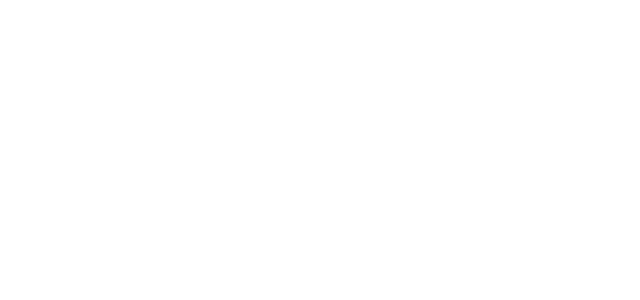
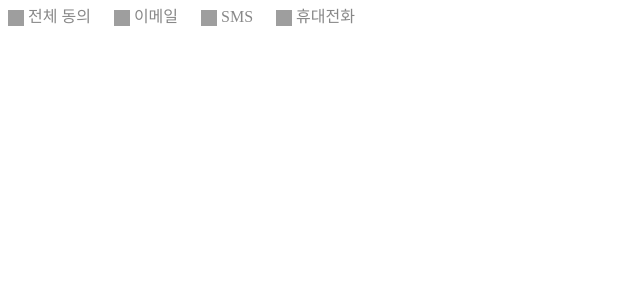
Before and after one commit to grab812/vue-stu, a Vue app: page / in a window 1280 px wide. Shown: the top 300 px of the page, without its empty margins (0-640 px from the left). Built offline with nearby package versions, Linux system fonts and the light colour scheme; grey boxes are pictures that could not be loaded.

Commit message:
회원가입 test

```diff
--- a/src/App.vue
+++ b/src/App.vue
@@ -1,7 +1,113 @@
 <template>
-	<div></div>
+	<div class="chk_group" id="cj_agree">
+		<span class="check_box" :class="{ on: allChecked }" @click="toggleAll">
+			<a href="#"
+				><span class="haze"
+					>전체 동의<span>{{ allChecked ? '선택됨' : '미선택됨' }}</span></span
+				></a
+			>
+			<input
+				type="checkbox"
+				class="chk"
+				v-model="allChecked"
+				@change="checkAll"
+			/>
+			<label class="label_check"><span class="ico"></span>전체 동의</label>
+		</span>
+
+		<span
+			v-for="(checked, label) in checkboxes"
+			:key="label"
+			class="check_box"
+			:class="{ on: checked }"
+			@click="toggleCheckbox(label)"
+		>
+			<a href="#"
+				><span class="haze"
+					>{{ label }}<span>{{ checked ? '선택됨' : '미선택됨' }}</span></span
+				></a
+			>
+			<input type="checkbox" class="chk" v-model="checkboxes[label]" />
+			<label class="label_check"><span class="ico"></span>{{ label }}</label>
+		</span>
+	</div>
 </template>
 
-<script setup></script>
+<script>
+export default {
+	data() {
+		return {
+			allChecked: true,
+			checkboxes: {
+				이메일: true,
+				SMS: true,
+				휴대전화: true,
+			},
+		};
+	},
+	watch: {
+		checkboxes: {
+			handler() {
+				this.updateAllChecked();
+			},
+			deep: true,
+		},
+	},
+	methods: {
+		toggleAll() {
+			this.allChecked = !this.allChecked;
+			this.checkAll();
+		},
+		toggleCheckbox(label) {
+			this.checkboxes[label] = !this.checkboxes[label];
+		},
+		updateAllChecked() {
+			this.allChecked = Object.values(this.checkboxes).every(Boolean);
+		},
+		checkAll() {
+			Object.keys(this.checkboxes).forEach(key => {
+				this.checkboxes[key] = this.allChecked;
+			});
+		},
+	},
+};
+</script>
 
-<style lang="scss" scoped></style>
+<style lang="scss">
+.check_box {
+	display: inline-block;
+	position: relative;
+	height: 16px;
+	padding-left: 0;
+	line-height: 16px;
+	zoom: 1;
+	margin-right: 20px;
+	color: #888;
+	&.on a {
+		background-position: -16px -16px;
+	}
+	a {
+		display: inline-block;
+		width: 16px;
+		height: 16px;
+		background: url(https://www.cjone.com/cjmweb/images/common/bg_form.png)
+			no-repeat;
+		vertical-align: middle;
+		background-position: -16px 0;
+		.haze {
+			position: absolute;
+			top: -99999px;
+		}
+	}
+	span.hide {
+		display: none;
+	}
+	.chk {
+		display: none;
+	}
+	label {
+		margin: 3px 3px 3px 4px;
+		cursor: pointer;
+	}
+}
+</style>
```
Also changed, not shown: src/App_copy.vue (added, +99 -0 lines).
